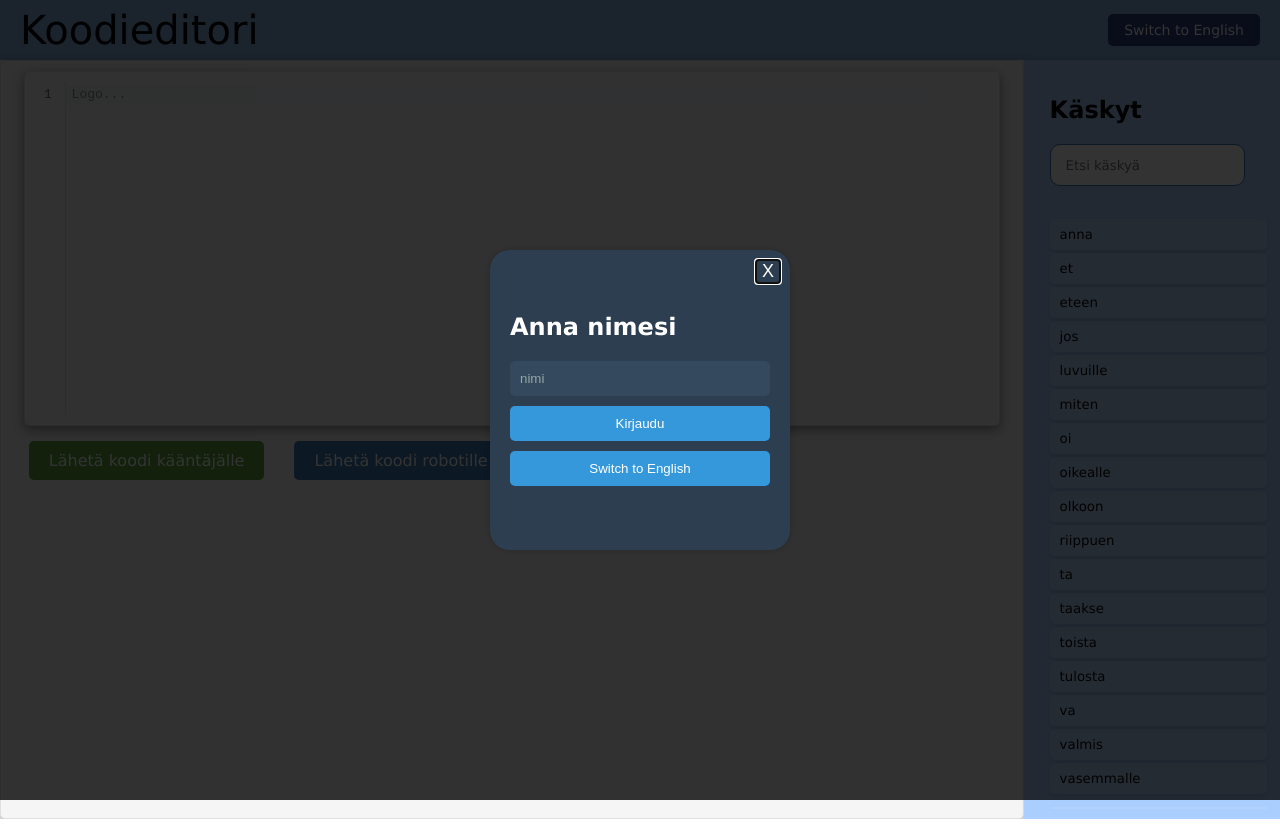
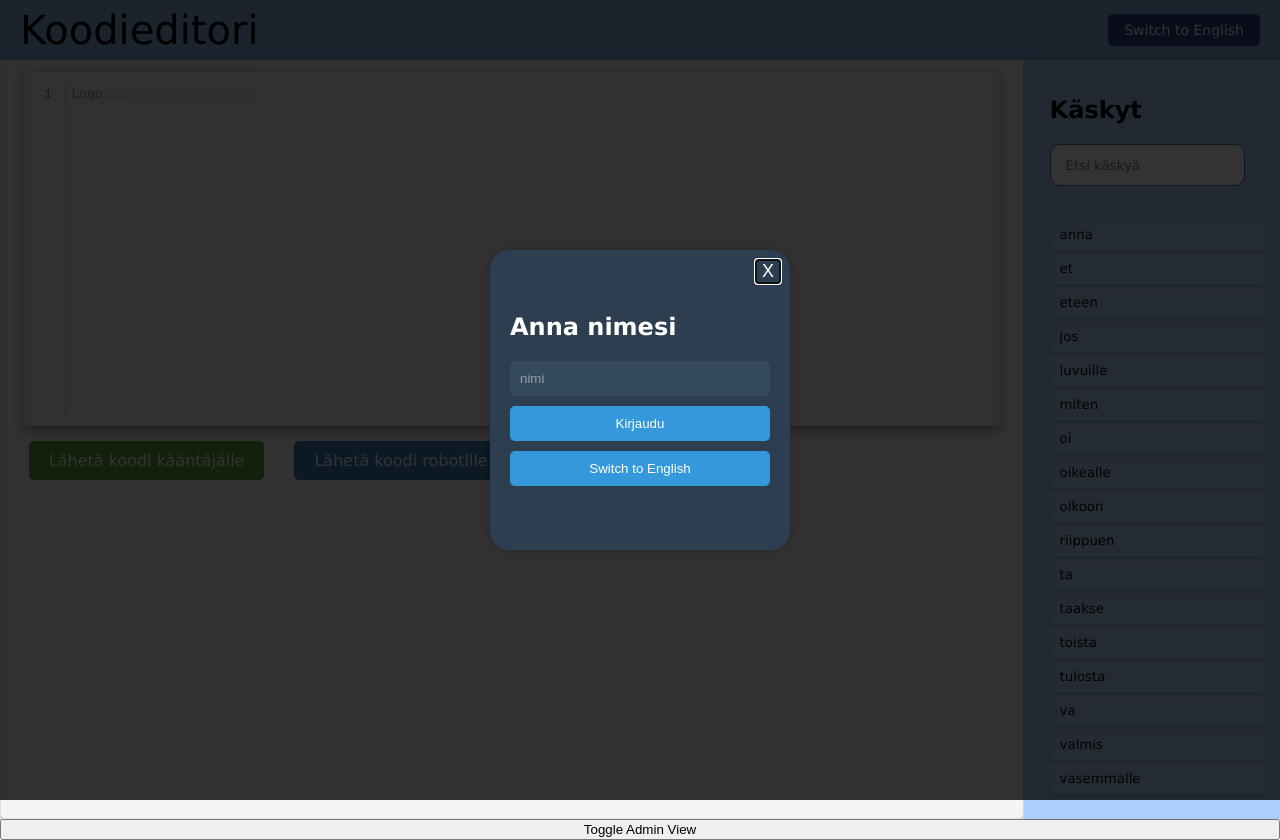
Before and after one commit to robottikoodieditori/ohtuprojekti-robottikoodieditori, a React (Create React App) app in the folder frontend/: page / in a window 1280 px wide. Before the commit the page ends 819 px from the top, so only its background shows below. Built offline with nearby package versions, Linux system fonts and the light colour scheme; no server answers.

Commit message:
Basic admin view implemented

```diff
--- a/frontend/src/App.js
+++ b/frontend/src/App.js
@@ -5,11 +5,14 @@ import Sidebar from "./components/sidebar";
 import Navbar from "./components/navbar";
 import { LanguageProvider } from './contexts/languagecontext';
 import Tokenpopup from "./components/popup"
+import AdminView from "./components/adminView";
 
 function App() {
     const [data, setdata] = useState({
         Date: 'Loading...'
     })
+
+    const [showAdminView, setShowAdminView] = useState(false);
 
     useEffect(() => {
         commService
@@ -28,6 +31,9 @@ function App() {
                 <div className="navbar">
                     <Navbar/>
                 </div>
+                {showAdminView ? (
+                    <AdminView />
+                ) : (
                     <div className="main-content">
                         <div className="editor">
                             <EditorView date={data}/>
@@ -36,6 +42,10 @@ function App() {
                             <Sidebar/>
                         </div>
                     </div>
+                )}
+                <button onClick={() => setShowAdminView(!showAdminView)}>
+                    Toggle Admin View
+                </button>
             </div>
         </LanguageProvider>
     );
--- /dev/null
+++ b/frontend/src/components/adminView.js
@@ -0,0 +1,11 @@
+
+function AdminView() {
+    return (
+        <div>
+            <h2>Admin View</h2>
+            <p>Welcome to the admin dashboard. Here, you can manage PIN codes and more.</p>
+        </div>
+    );
+}
+
+export default AdminView;
```
Also changed, not shown: 1 other file (tests, documents, lock files or other folders). Lines whose indentation alone changed are shown as unchanged.
